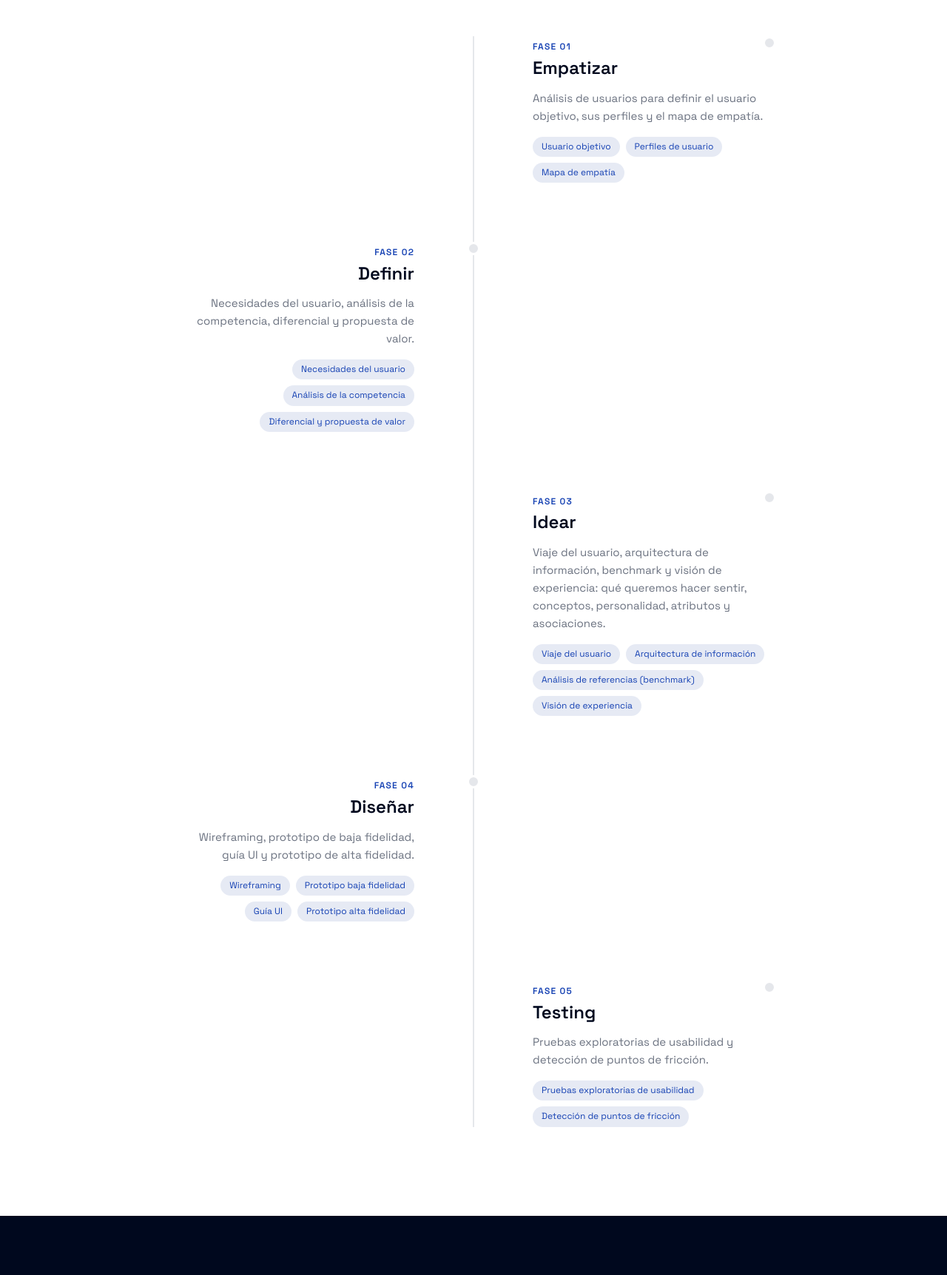
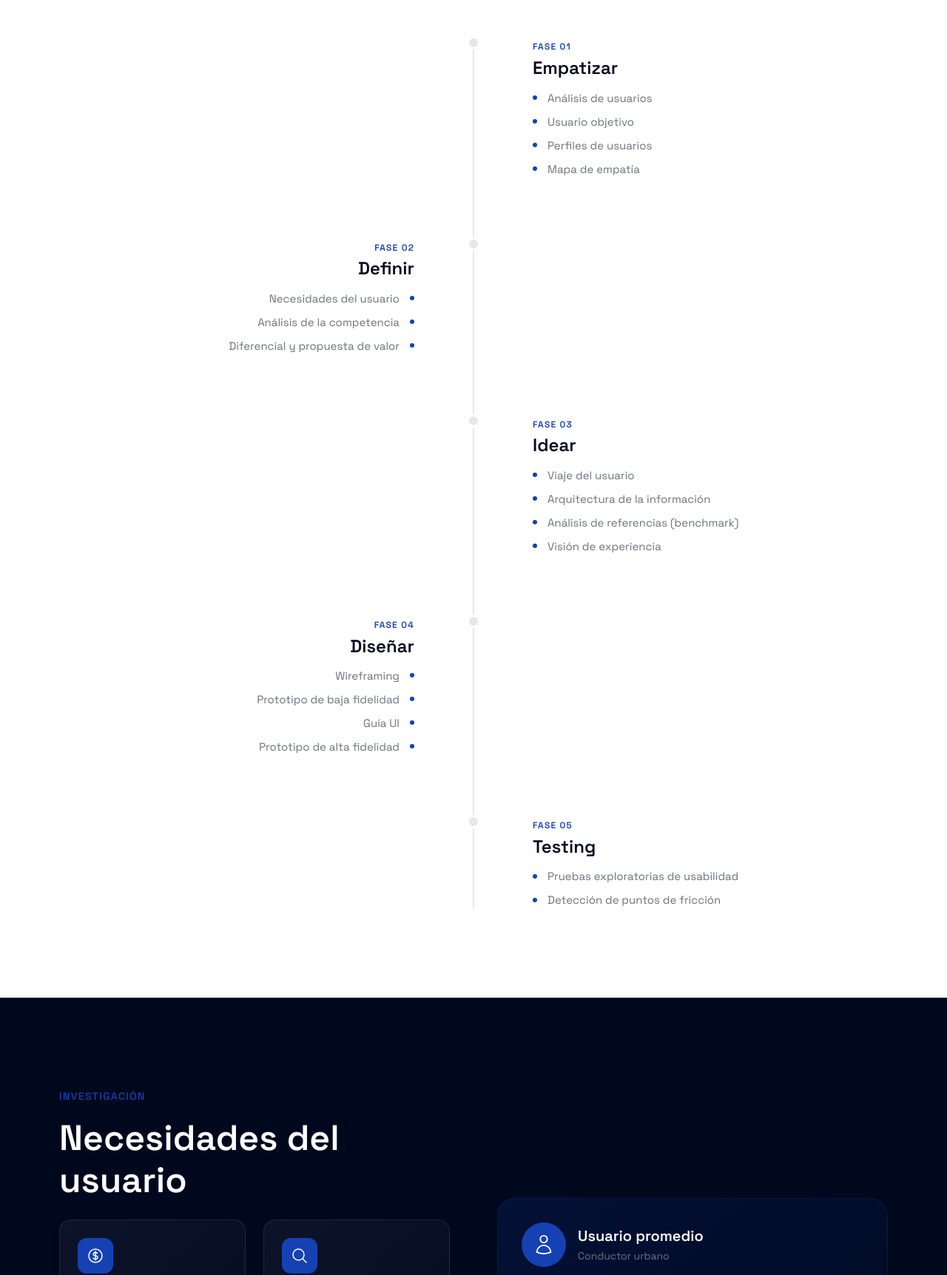
Before and after one commit to mariaeugeniamaspolii/quest-case-study, a plain HTML site: page index.html in a window 1280 px wide. Shown: the part 2580-4304 px from the top of the page at 74% size. Drawn offline with nearby package versions, Linux system fonts and the light colour scheme.

Commit message:
Process timeline: bullet lists, remove detail tags, fix right-side dots

```diff
--- a/index.html
+++ b/index.html
@@ -258,16 +258,16 @@
           <span class="process__number" data-lang="en" style="display: none;">Phase 01</span>
           <h3 class="process__title" data-lang="es">Empatizar</h3>
           <h3 class="process__title" data-lang="en" style="display: none;">Empathize</h3>
-          <p class="process__desc" data-lang="es">Análisis de usuarios para definir el usuario objetivo, sus perfiles y el mapa de empatía.</p>
-          <p class="process__desc" data-lang="en" style="display: none;">User analysis to define the target user, their profiles, and the empathy map.</p>
-          <div class="process__details">
-            <span class="process__detail-tag" data-lang="es">Usuario objetivo</span>
-            <span class="process__detail-tag" data-lang="en" style="display: none;">Target user</span>
-            <span class="process__detail-tag" data-lang="es">Perfiles de usuario</span>
-            <span class="process__detail-tag" data-lang="en" style="display: none;">User profiles</span>
-            <span class="process__detail-tag" data-lang="es">Mapa de empatía</span>
-            <span class="process__detail-tag" data-lang="en" style="display: none;">Empathy map</span>
-          </div>
+          <ul class="process__list">
+            <li data-lang="es">Análisis de usuarios</li>
+            <li data-lang="en" style="display: none;">User analysis</li>
+            <li data-lang="es">Usuario objetivo</li>
+            <li data-lang="en" style="display: none;">Target user</li>
+            <li data-lang="es">Perfiles de usuarios</li>
+            <li data-lang="en" style="display: none;">User profiles</li>
+            <li data-lang="es">Mapa de empatía</li>
+            <li data-lang="en" style="display: none;">Empathy map</li>
+          </ul>
         </div>
 
         <div class="process__step">
@@ -276,16 +276,14 @@
           <span class="process__number" data-lang="en" style="display: none;">Phase 02</span>
           <h3 class="process__title" data-lang="es">Definir</h3>
           <h3 class="process__title" data-lang="en" style="display: none;">Define</h3>
-          <p class="process__desc" data-lang="es">Necesidades del usuario, análisis de la competencia, diferencial y propuesta de valor.</p>
-          <p class="process__desc" data-lang="en" style="display: none;">User needs, competitive analysis, differentiator and value proposition.</p>
-          <div class="process__details">
-            <span class="process__detail-tag" data-lang="es">Necesidades del usuario</span>
-            <span class="process__detail-tag" data-lang="en" style="display: none;">User needs</span>
-            <span class="process__detail-tag" data-lang="es">Análisis de la competencia</span>
-            <span class="process__detail-tag" data-lang="en" style="display: none;">Competitive analysis</span>
-            <span class="process__detail-tag" data-lang="es">Diferencial y propuesta de valor</span>
-            <span class="process__detail-tag" data-lang="en" style="display: none;">Differentiator &amp; value proposition</span>
-          </div>
+          <ul class="process__list">
+            <li data-lang="es">Necesidades del usuario</li>
+            <li data-lang="en" style="display: none;">User needs</li>
+            <li data-lang="es">Análisis de la competencia</li>
+            <li data-lang="en" style="display: none;">Competitive analysis</li>
+            <li data-lang="es">Diferencial y propuesta de valor</li>
+            <li data-lang="en" style="display: none;">Differentiator &amp; value proposition</li>
+          </ul>
         </div>
 
         <div class="process__step">
@@ -294,18 +292,16 @@
           <span class="process__number" data-lang="en" style="display: none;">Phase 03</span>
           <h3 class="process__title" data-lang="es">Idear</h3>
           <h3 class="process__title" data-lang="en" style="display: none;">Ideate</h3>
-          <p class="process__desc" data-lang="es">Viaje del usuario, arquitectura de información, benchmark y visión de experiencia: qué queremos hacer sentir, conceptos, personalidad, atributos y asociaciones.</p>
-          <p class="process__desc" data-lang="en" style="display: none;">User journey, information architecture, benchmark and experience vision: what we want to convey, concepts, personality, attributes and associations.</p>
-          <div class="process__details">
-            <span class="process__detail-tag" data-lang="es">Viaje del usuario</span>
-            <span class="process__detail-tag" data-lang="en" style="display: none;">User journey</span>
-            <span class="process__detail-tag" data-lang="es">Arquitectura de información</span>
-            <span class="process__detail-tag" data-lang="en" style="display: none;">Information architecture</span>
-            <span class="process__detail-tag" data-lang="es">Análisis de referencias (benchmark)</span>
-            <span class="process__detail-tag" data-lang="en" style="display: none;">Reference analysis (benchmark)</span>
-            <span class="process__detail-tag" data-lang="es">Visión de experiencia</span>
-            <span class="process__detail-tag" data-lang="en" style="display: none;">Experience vision</span>
-          </div>
+          <ul class="process__list">
+            <li data-lang="es">Viaje del usuario</li>
+            <li data-lang="en" style="display: none;">User journey</li>
+            <li data-lang="es">Arquitectura de la información</li>
+            <li data-lang="en" style="display: none;">Information architecture</li>
+            <li data-lang="es">Análisis de referencias (benchmark)</li>
+            <li data-lang="en" style="display: none;">Reference analysis (benchmark)</li>
+            <li data-lang="es">Visión de experiencia</li>
+            <li data-lang="en" style="display: none;">Experience vision</li>
+          </ul>
         </div>
 
         <div class="process__step">
@@ -314,18 +310,16 @@
           <span class="process__number" data-lang="en" style="display: none;">Phase 04</span>
           <h3 class="process__title" data-lang="es">Diseñar</h3>
           <h3 class="process__title" data-lang="en" style="display: none;">Design</h3>
-          <p class="process__desc" data-lang="es">Wireframing, prototipo de baja fidelidad, guía UI y prototipo de alta fidelidad.</p>
-          <p class="process__desc" data-lang="en" style="display: none;">Wireframing, low-fidelity prototype, UI guide, and high-fidelity prototype.</p>
-          <div class="process__details">
-            <span class="process__detail-tag" data-lang="es">Wireframing</span>
-            <span class="process__detail-tag" data-lang="en" style="display: none;">Wireframing</span>
-            <span class="process__detail-tag" data-lang="es">Prototipo baja fidelidad</span>
-            <span class="process__detail-tag" data-lang="en" style="display: none;">Low-fidelity prototype</span>
-            <span class="process__detail-tag" data-lang="es">Guía UI</span>
-            <span class="process__detail-tag" data-lang="en" style="display: none;">UI guide</span>
-            <span class="process__detail-tag" data-lang="es">Prototipo alta fidelidad</span>
-            <span class="process__detail-tag" data-lang="en" style="display: none;">High-fidelity prototype</span>
-          </div>
+          <ul class="process__list">
+            <li data-lang="es">Wireframing</li>
+            <li data-lang="en" style="display: none;">Wireframing</li>
+            <li data-lang="es">Prototipo de baja fidelidad</li>
+            <li data-lang="en" style="display: none;">Low-fidelity prototype</li>
+            <li data-lang="es">Guía UI</li>
+            <li data-lang="en" style="display: none;">UI guide</li>
+            <li data-lang="es">Prototipo de alta fidelidad</li>
+            <li data-lang="en" style="display: none;">High-fidelity prototype</li>
+          </ul>
         </div>
 
         <div class="process__step">
@@ -334,14 +328,12 @@
           <span class="process__number" data-lang="en" style="display: none;">Phase 05</span>
           <h3 class="process__title" data-lang="es">Testing</h3>
           <h3 class="process__title" data-lang="en" style="display: none;">Testing</h3>
-          <p class="process__desc" data-lang="es">Pruebas exploratorias de usabilidad y detección de puntos de fricción.</p>
-          <p class="process__desc" data-lang="en" style="display: none;">Exploratory usability tests and detection of friction points.</p>
-          <div class="process__details">
-            <span class="process__detail-tag" data-lang="es">Pruebas exploratorias de usabilidad</span>
-            <span class="process__detail-tag" data-lang="en" style="display: none;">Exploratory usability tests</span>
-            <span class="process__detail-tag" data-lang="es">Detección de puntos de fricción</span>
-            <span class="process__detail-tag" data-lang="en" style="display: none;">Friction point detection</span>
-          </div>
+          <ul class="process__list">
+            <li data-lang="es">Pruebas exploratorias de usabilidad</li>
+            <li data-lang="en" style="display: none;">Exploratory usability tests</li>
+            <li data-lang="es">Detección de puntos de fricción</li>
+            <li data-lang="en" style="display: none;">Friction point detection</li>
+          </ul>
         </div>
       </div>
     </div>
--- a/scss/_process.scss
+++ b/scss/_process.scss
@@ -93,13 +93,16 @@
 
     @include respond-to($breakpoint-md) {
       left: auto;
+      right: auto;
 
-      &:nth-child(odd) {
+      .process__step:nth-child(odd) & {
         right: -9px;
+        left: auto;
       }
 
-      &:nth-child(even) {
+      .process__step:nth-child(even) & {
         left: -9px;
+        right: auto;
       }
     }
 
@@ -125,32 +128,45 @@
     margin-bottom: var(--space-3);
   }
 
-  &__desc {
-    font-size: var(--font-size-sm);
-    color: var(--color-gray);
-    line-height: var(--line-height-base);
-  }
+  &__list {
+    display: flex;
+    flex-direction: column;
+    gap: var(--space-2);
+    text-align: left;
 
-  &__details {
-    margin-top: var(--space-4);
-    display: flex;
-    flex-wrap: wrap;
-    gap: var(--space-2);
+    li {
+      position: relative;
+      padding-left: var(--space-5);
+      font-size: var(--font-size-sm);
+      color: var(--color-gray);
+      line-height: var(--line-height-base);
+
+      &::before {
+        content: '';
+        position: absolute;
+        left: 0;
+        top: 0.55em;
+        width: 6px;
+        height: 6px;
+        border-radius: var(--radius-full);
+        background-color: var(--color-primary);
+      }
+    }
 
     @include respond-to($breakpoint-md) {
-      justify-content: flex-end;
+      .process__step:nth-child(odd) & {
+        text-align: right;
 
-      .process__step:nth-child(even) & {
-        justify-content: flex-start;
+        li {
+          padding-right: var(--space-5);
+          padding-left: 0;
+
+          &::before {
+            left: auto;
+            right: 0;
+          }
+        }
       }
     }
   }
-
-  &__detail-tag {
-    padding: var(--space-1) var(--space-3);
-    background-color: var(--color-primary-a10);
-    border-radius: var(--radius-xl);
-    font-size: var(--font-size-3xs);
-    color: var(--color-primary);
-  }
 }
```
Also changed, not shown: en/index.html (+27 -31 lines), css/styles.css.
